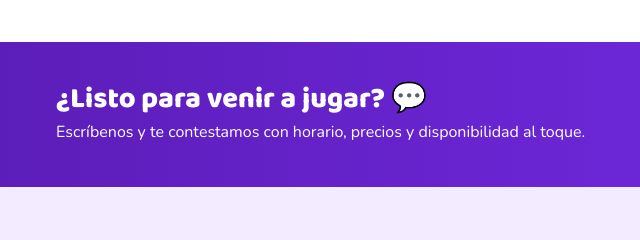
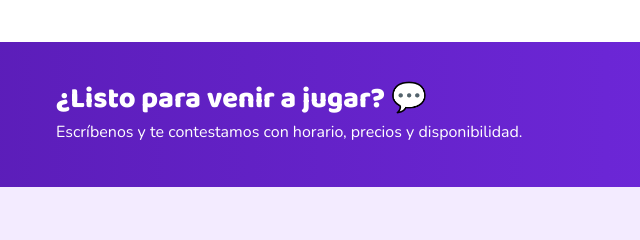
Before and after one commit to Safary16/kurapark, a plain HTML site: page index.html in a window 1280 px wide. Shown: the part 5500-5740 px from the top of the page, 34-674 px from the left. Drawn offline with nearby package versions, Linux system fonts and the light colour scheme.

Commit message:
v16: texto CTA sin 'al toque' (cierra en disponibilidad)

```diff
--- a/index.html
+++ b/index.html
@@ -522,7 +522,7 @@ a:focus-visible,button:focus-visible,summary:focus-visible{outline:3px solid var
   <div class="container cta-mid-in reveal">
     <div>
       <h3>¿Listo para venir a jugar? 💬</h3>
-      <p>Escríbenos y te contestamos con horario, precios y disponibilidad al toque.</p>
+      <p>Escríbenos y te contestamos con horario, precios y disponibilidad.</p>
     </div>
     <a class="btn btn-wa" href="https://wa.me/56953700192?text=Hola%20KURAPARK!%20Quiero%20consultar%20precios%20y%20disponibilidad" target="_blank" rel="noopener">💬 Consultar por WhatsApp</a>
   </div>
```
